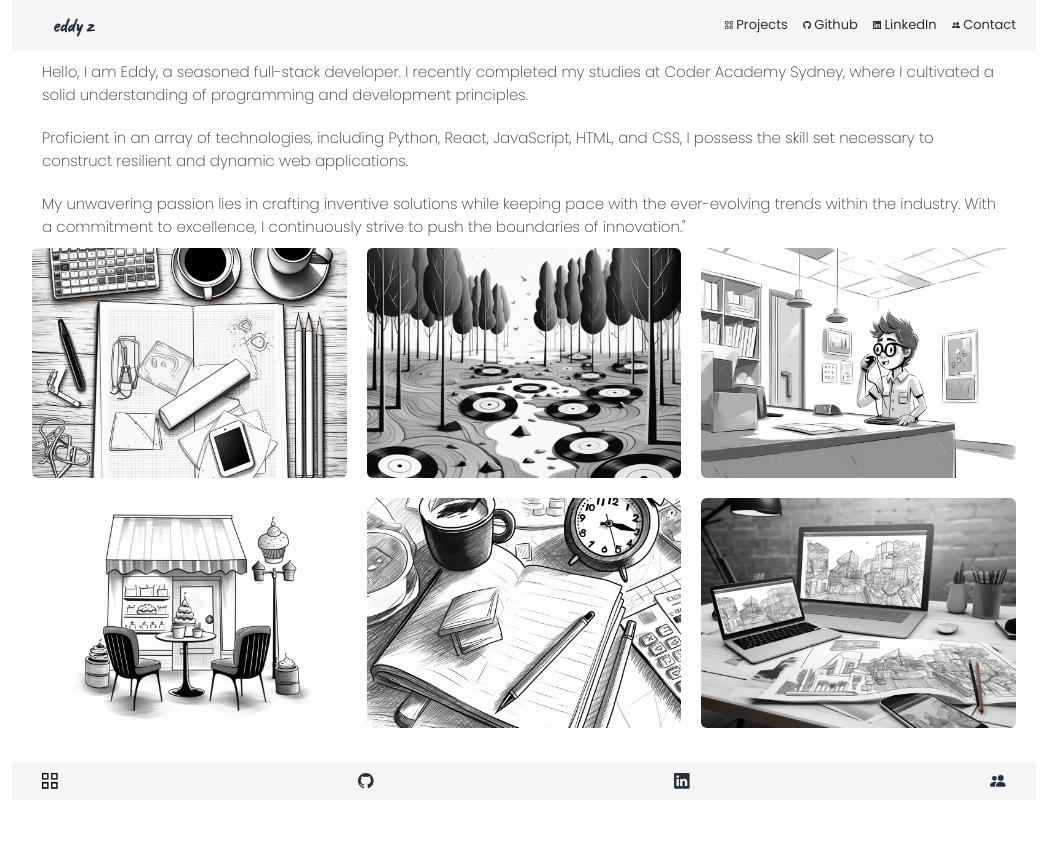
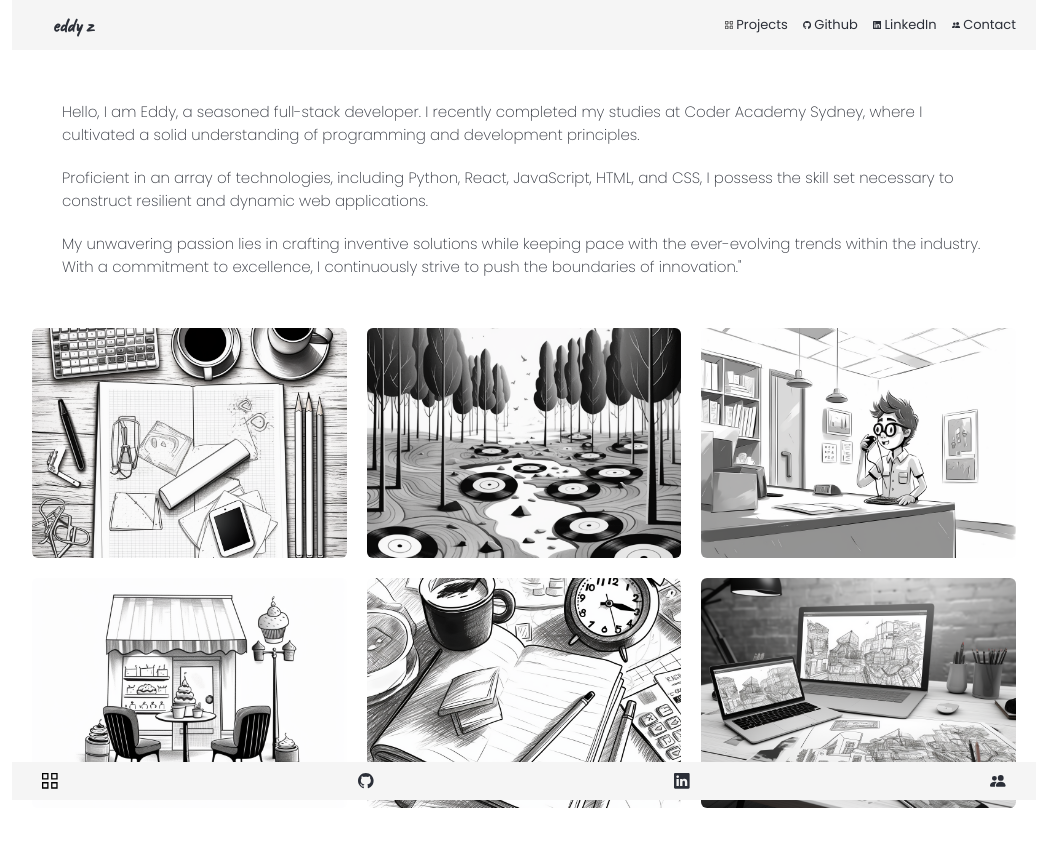
Before and after one commit to Jiezhoue/new-portfolio, a React (Create React App) app: page /project in a window 1280 px wide. Shown: the top 846 px of the page, without its empty margins (116-1163 px from the left). Before the commit the page ends 800 px from the top, so only its background shows below. Built offline with nearby package versions, Linux system fonts and the light colour scheme.

Commit message:
make contact ph and email responsible

```diff
--- a/src/component/AboutMe.css
+++ b/src/component/AboutMe.css
@@ -1,5 +1,9 @@
 .aboutme-text p{
   font-size: 1.5rem;
-  padding: 1rem 3rem;
+  padding: 1rem 5rem;
   font-weight: 200;
 }
+
+.aboutme-container {
+  padding: 4rem 0;
+}
--- a/src/component/Contact.css
+++ b/src/component/Contact.css
@@ -20,13 +20,15 @@
 
 .contact-list {
   list-style: none;
-  font-size: 2rem;
-  font-weight: 100;
 
 }
 
 .contact-info {
   color: whitesmoke;
+  font-size: 1rem;
+  font-weight: 100;
+  text-decoration: none;
+  display: block;
 
 }
 
--- a/src/component/Contact.jsx
+++ b/src/component/Contact.jsx
@@ -8,9 +8,10 @@ export default function Contact (props) {
       <div className="contact-details">
         <ul className="contact-list">
           <li className="contact-info">Eddy Zhou</li>
-          <li className="contact-info">0433 512 626</li>
-          <li className="contact-info">eddy.zhouj@gmail.com</li>
-          <li className="contact-info">https://www.linkedin.com/in/jie-zhou-0a72068a/</li>
+
+          <a className="contact-info" href="tel:0433 512 626" >0433 512 626</a>
+          <a className="contact-info" href="mailto:eddy.zhouj@gmail.com">eddy.zhouj@gmail.com</a>
+          <a className="contact-info" href="https://www.linkedin.com/in/jie-zhou-0a72068a/" target="_blank" rel="noreferrer">https://www.linkedin.com/in/jie-zhou-0a72068a/</a>
         </ul>
       </div>
     </div>
```
